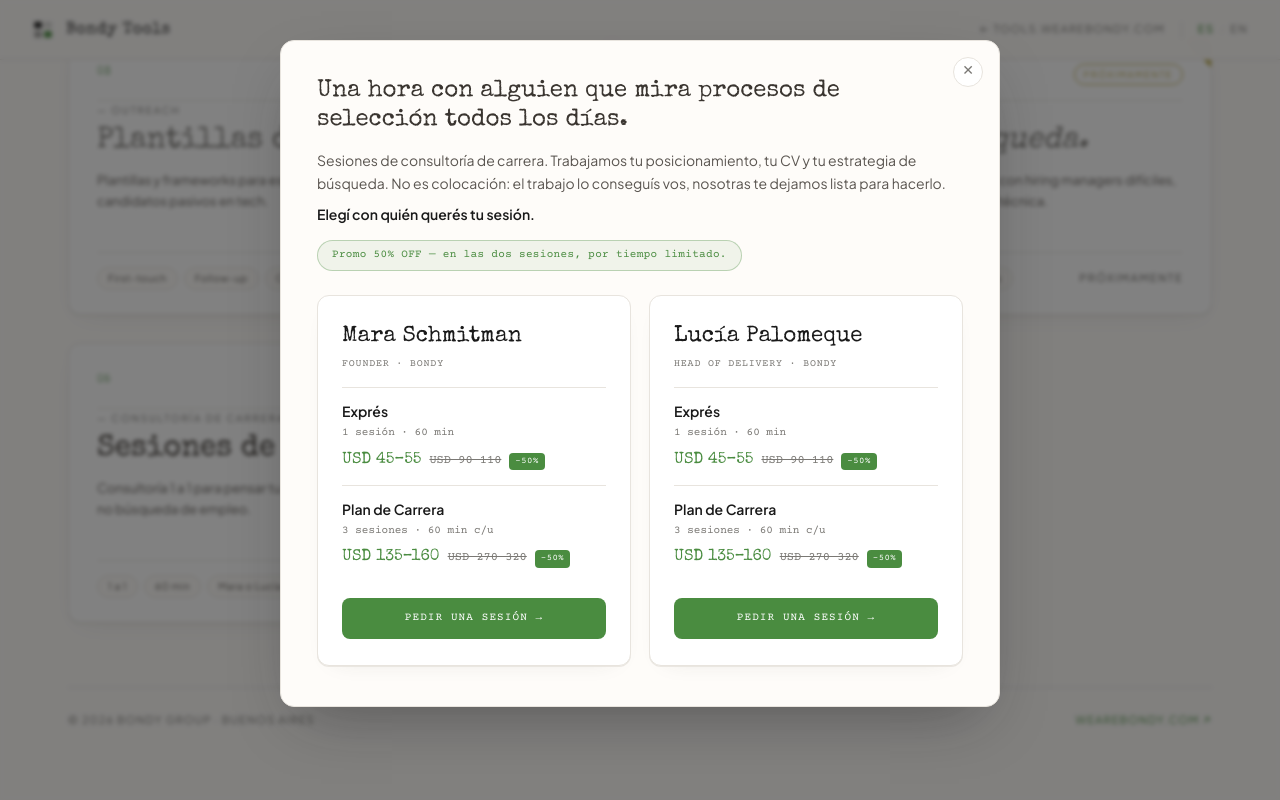
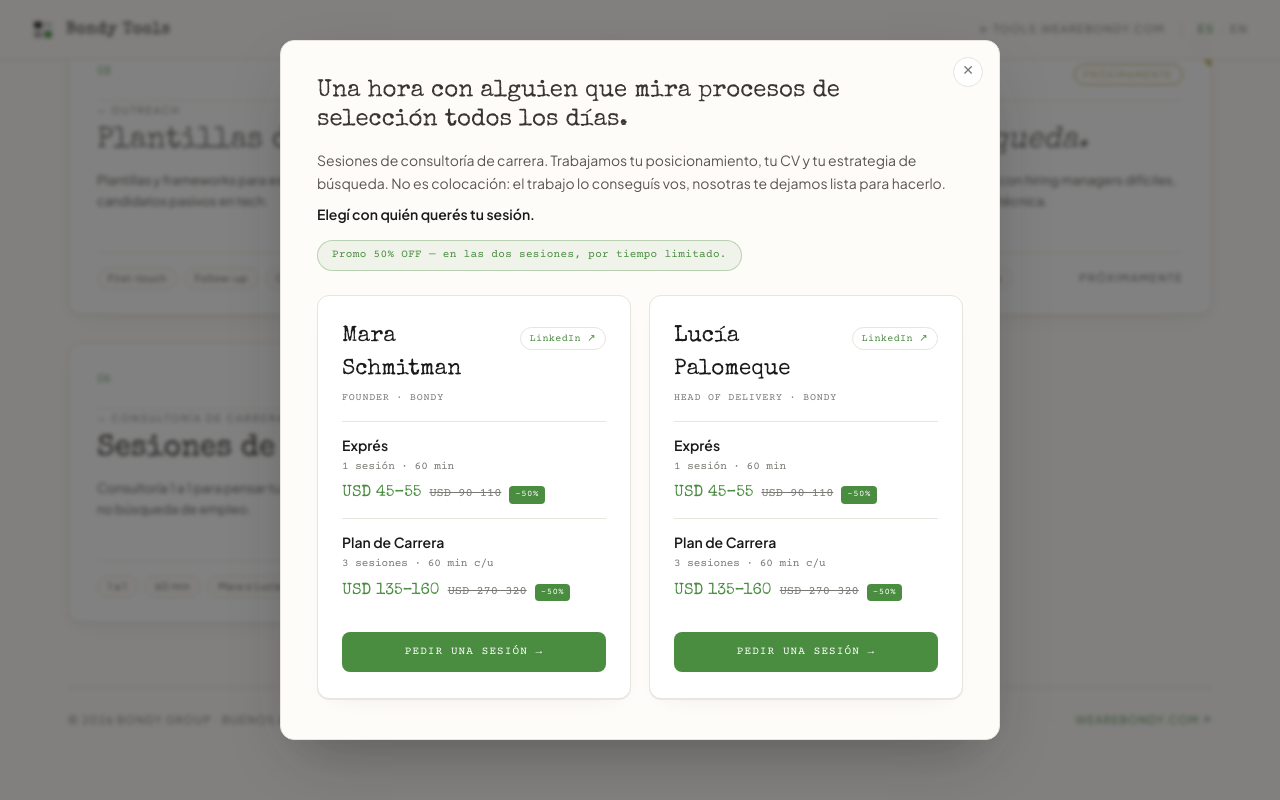
Before and after one commit to Bondy-Group/bondy-tools, a Next.js app: page /recursos-recruiters in a window 1280 px wide. Both pictures are taken after a click on the button 347 px from the left and 1285 px from the top of the page. Shown: the part 803-1603 px from the top of the page. Built offline with nearby package versions, Linux system fonts and the light colour scheme.

Commit message:
feat(sesiones-carrera): botón LinkedIn al lado del nombre de cada consultora
Link 'LinkedIn ↗' en cada panel de la vista expandida (abre en pestaña
nueva). El perfil hace de bio — sin párrafo escrito que mantener.

```diff
--- a/app/_components/SesionesCarrera.js
+++ b/app/_components/SesionesCarrera.js
@@ -34,8 +34,8 @@
 ]
 
 const CONSULTORAS = [
-  { value: 'Mara', name: 'Mara Schmitman', role_es: 'Founder · Bondy', role_en: 'Founder · Bondy' },
-  { value: 'Lucía', name: 'Lucía Palomeque', role_es: 'Head of Delivery · Bondy', role_en: 'Head of Delivery · Bondy' },
+  { value: 'Mara', name: 'Mara Schmitman', role_es: 'Founder · Bondy', role_en: 'Founder · Bondy', linkedin: 'https://www.linkedin.com/in/mara-schmitman2/' },
+  { value: 'Lucía', name: 'Lucía Palomeque', role_es: 'Head of Delivery · Bondy', role_en: 'Head of Delivery · Bondy', linkedin: 'https://www.linkedin.com/in/luciapalomeque/' },
 ]
 const ANY_CONSULTORA = 'La que tenga disponibilidad antes'
 
@@ -158,7 +158,13 @@
     padding: '24px 24px 26px', display: 'flex', flexDirection: 'column',
     boxShadow: '0 1px 0 rgba(232,228,222,0.8), 0 8px 24px -18px rgba(58,53,48,0.18)',
   },
+  panelNameRow: { display: 'flex', justifyContent: 'space-between', alignItems: 'baseline', gap: 10 },
   panelName: { fontFamily: DISPLAY, fontSize: '1.4rem', color: INK, margin: 0, fontWeight: 400 },
+  linkedinLink: {
+    fontFamily: MONO, fontSize: 10, letterSpacing: '0.04em', color: GREEN,
+    textDecoration: 'none', border: `1px solid ${RULE}`, borderRadius: 999,
+    padding: '3px 9px', whiteSpace: 'nowrap', flexShrink: 0,
+  },
   panelRole: { fontFamily: MONO, fontSize: 10, letterSpacing: '0.08em', textTransform: 'uppercase', color: FAINT, margin: '3px 0 16px' },
   prod: { borderTop: `1px solid ${RULE}`, padding: '13px 0' },
   prodName: { fontWeight: 600, fontSize: 14, color: INK },
@@ -334,7 +340,14 @@
                 <div style={S.panels} className="sc-panels">
                   {CONSULTORAS.map((p) => (
                     <div key={p.value} style={S.panel}>
-                      <div style={S.panelName}>{p.name}</div>
+                      <div style={S.panelNameRow}>
+                        <span style={S.panelName}>{p.name}</span>
+                        {p.linkedin && (
+                          <a href={p.linkedin} target="_blank" rel="noopener noreferrer" style={S.linkedinLink}>
+                            LinkedIn ↗
+                          </a>
+                        )}
+                      </div>
                       <div style={S.panelRole}>{lang === 'en' ? p.role_en : p.role_es}</div>
                       {PRODUCTS.filter((pr) => pr.value !== 'Todavía no sé').map((pr) => (
                         <div key={pr.value} style={S.prod}>
```
